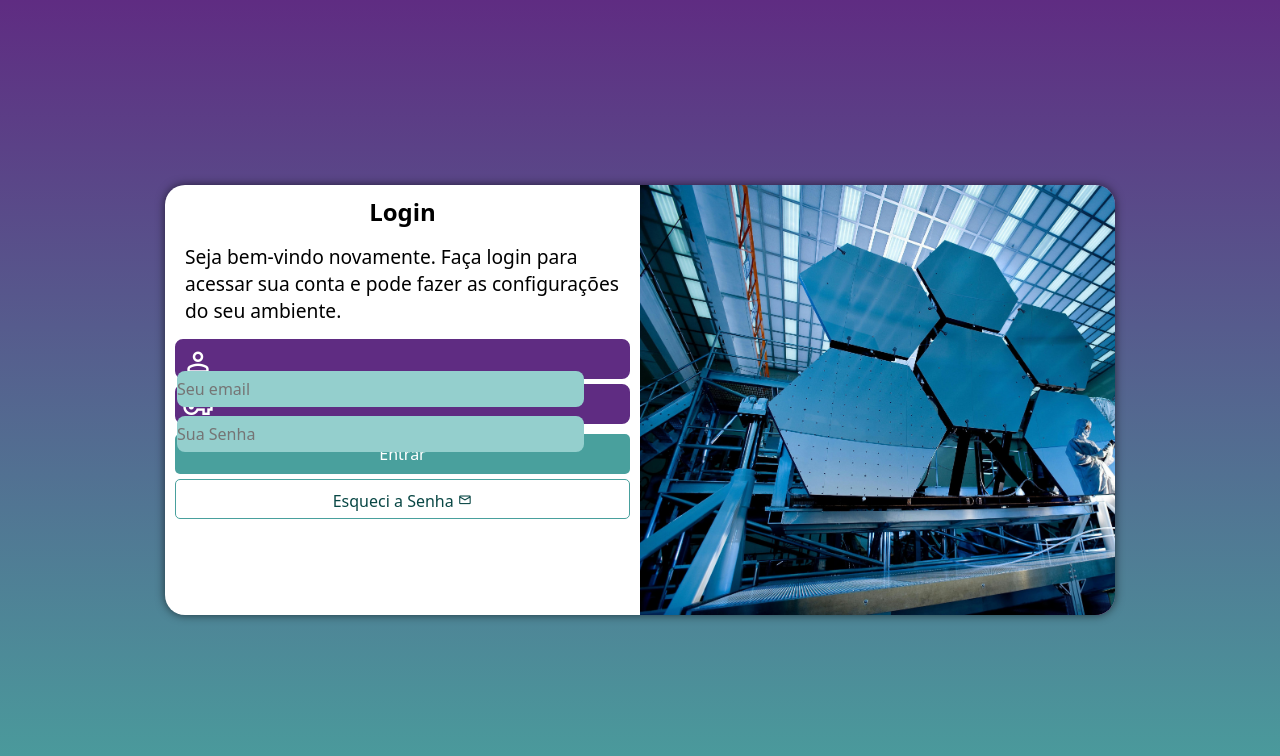
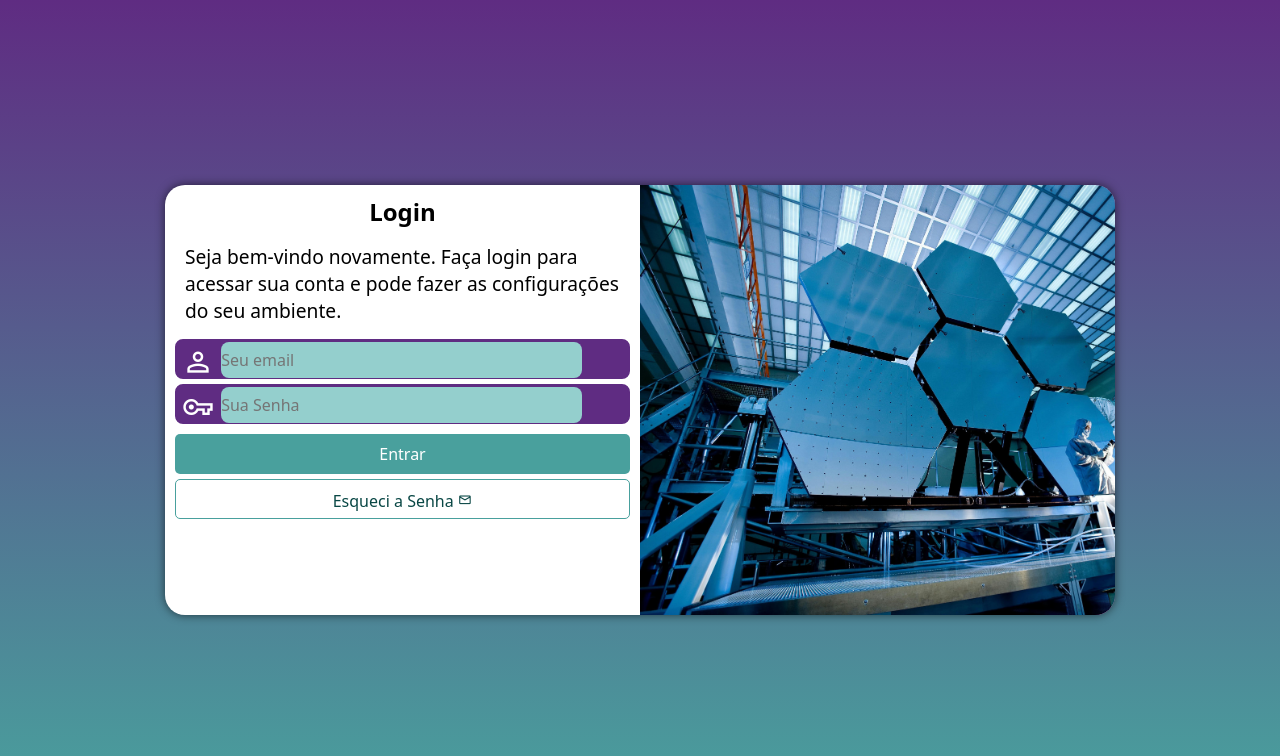
Before and after one commit to AlexandreCassilhas/projeto-login, a plain HTML site: page index.html in a window 1280 px wide. Drawn offline with nearby package versions, Linux system fonts and the light colour scheme.

Commit message:
Update style.css

```diff
--- a/estilos/style.css
+++ b/estilos/style.css
@@ -89,7 +89,8 @@ div#formulario > p {
   background-color: #94cfcd;
   font-size: 1em;
   /* largura 100% da div "campo" menos 44px*/
-  width: calc(100% - 44px);
+  /* width: calc(100% - 44px); */
+  width: 80%;
   height: 100%;
   border: 0px;
   border-radius: 8px;
```
